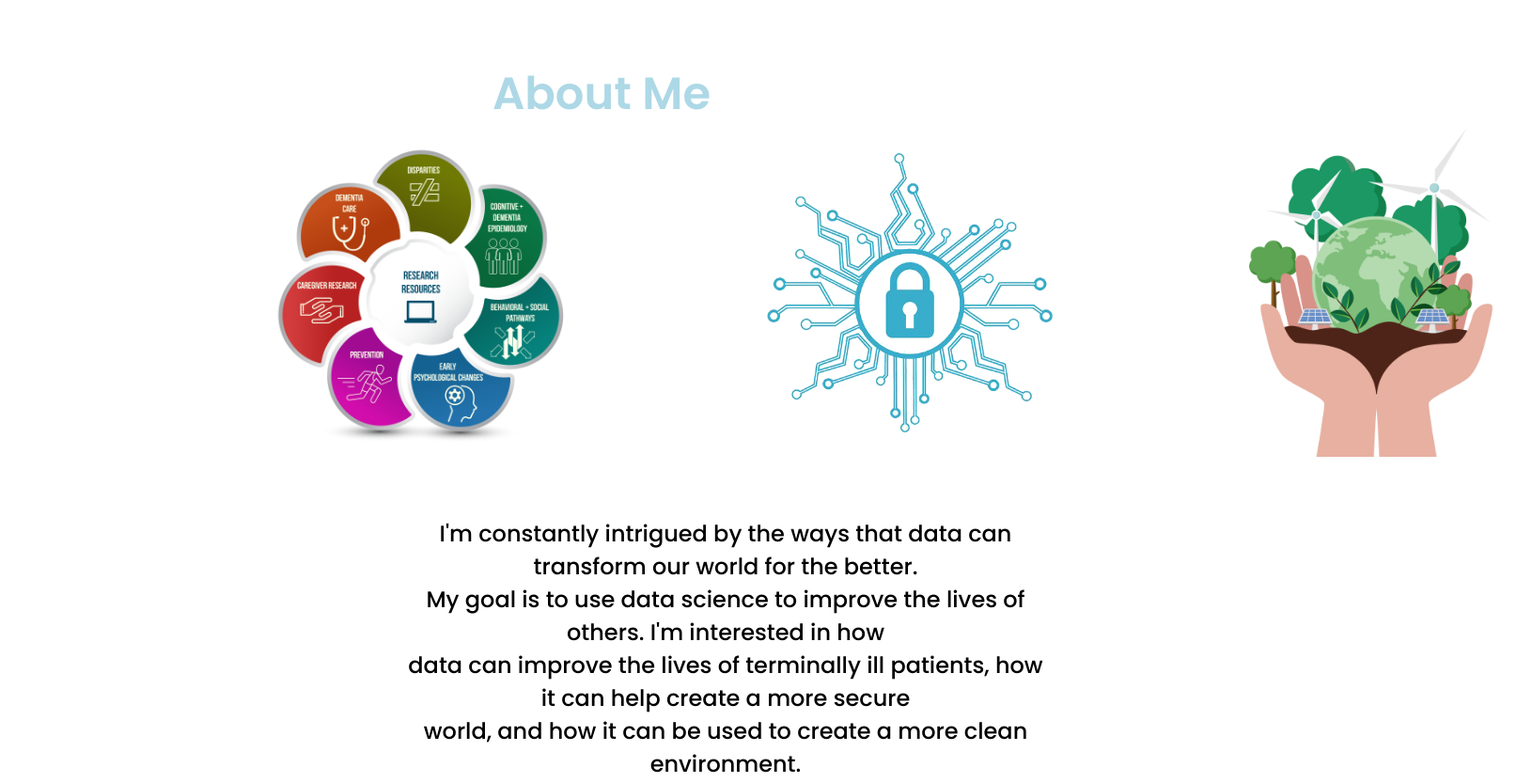
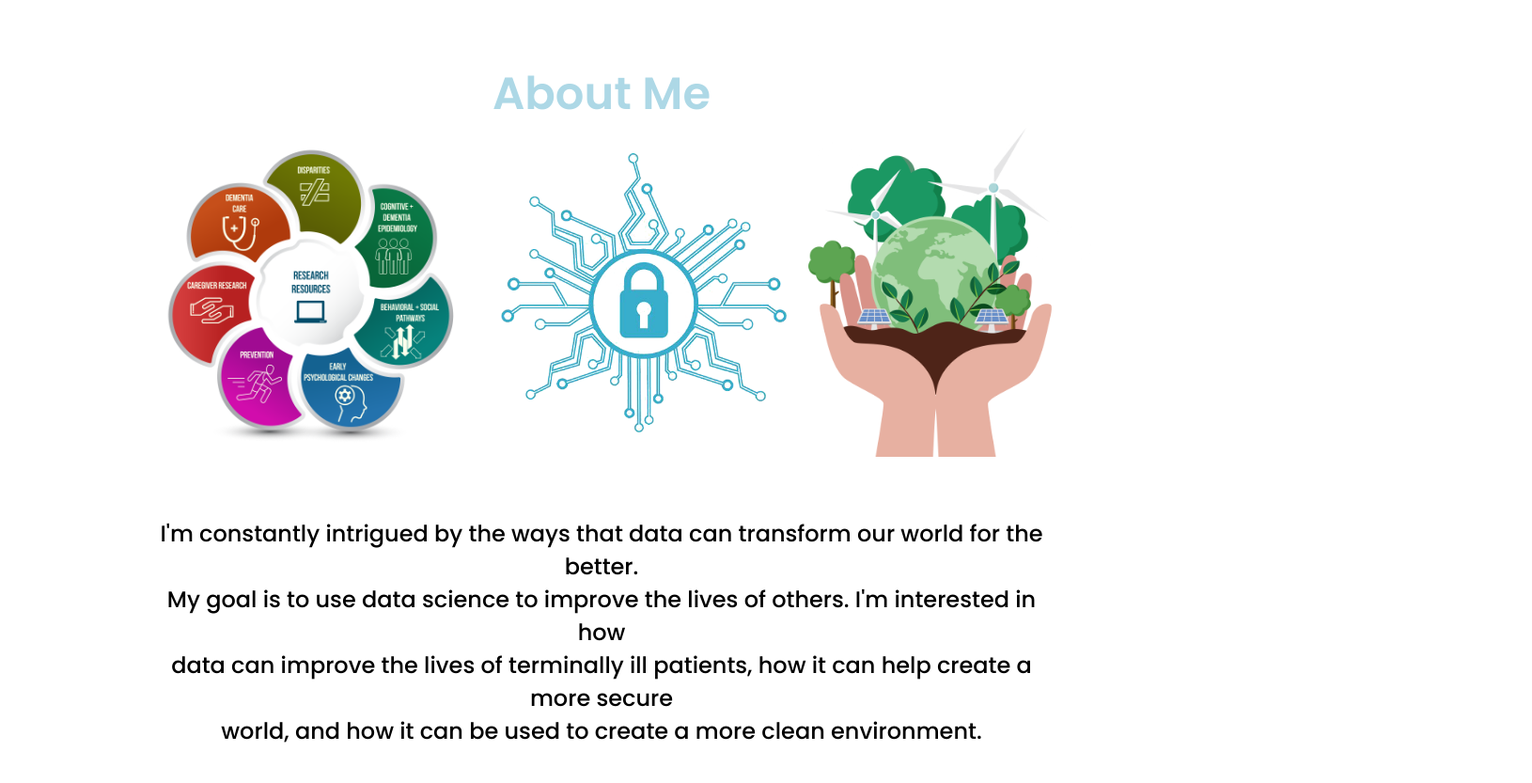
Before and after one commit to ALNgu1/Real_Portfolio_Website, a plain HTML site: page index.html in a window 1280 px wide. Shown: the part 820-1653 px from the top of the page at 94% size, 1630 px wide, since content can reach past the window. Drawn offline with Linux system fonts and the light colour scheme.

Commit message:
Update style.css

```diff
--- a/style.css
+++ b/style.css
@@ -265,19 +265,22 @@ section {
   display: flex;
   height: 350px;
   width: 350px;
-  margin-left: 7.3rem;
+  margin-left: auto;
 }
 .section__pic-container2 {
   display: flex;
   height: 350px;
   width: 350px;
-  margin-left: 4rem;
+  /*margin-left: 4rem;*/
+  justify-content:center;
+  margin-left:auto;
+  margin-right:auto;
 }
 .section__pic-container3 {
   display: flex;
   height: 350px;
   width: 350px;
-  margin-left: 18rem;
+  margin-right: auto;
 }
 
 /*.text-container {
@@ -303,7 +306,8 @@ section {
 .text-cont {
   display:flex;
   text-align:center;
-  margin-left:16.5rem;
+  justify-content:center;
+  /*margin-left:16.5rem;*/
   margin-top:4rem;
   font-weight:500;
   color:black;
```
